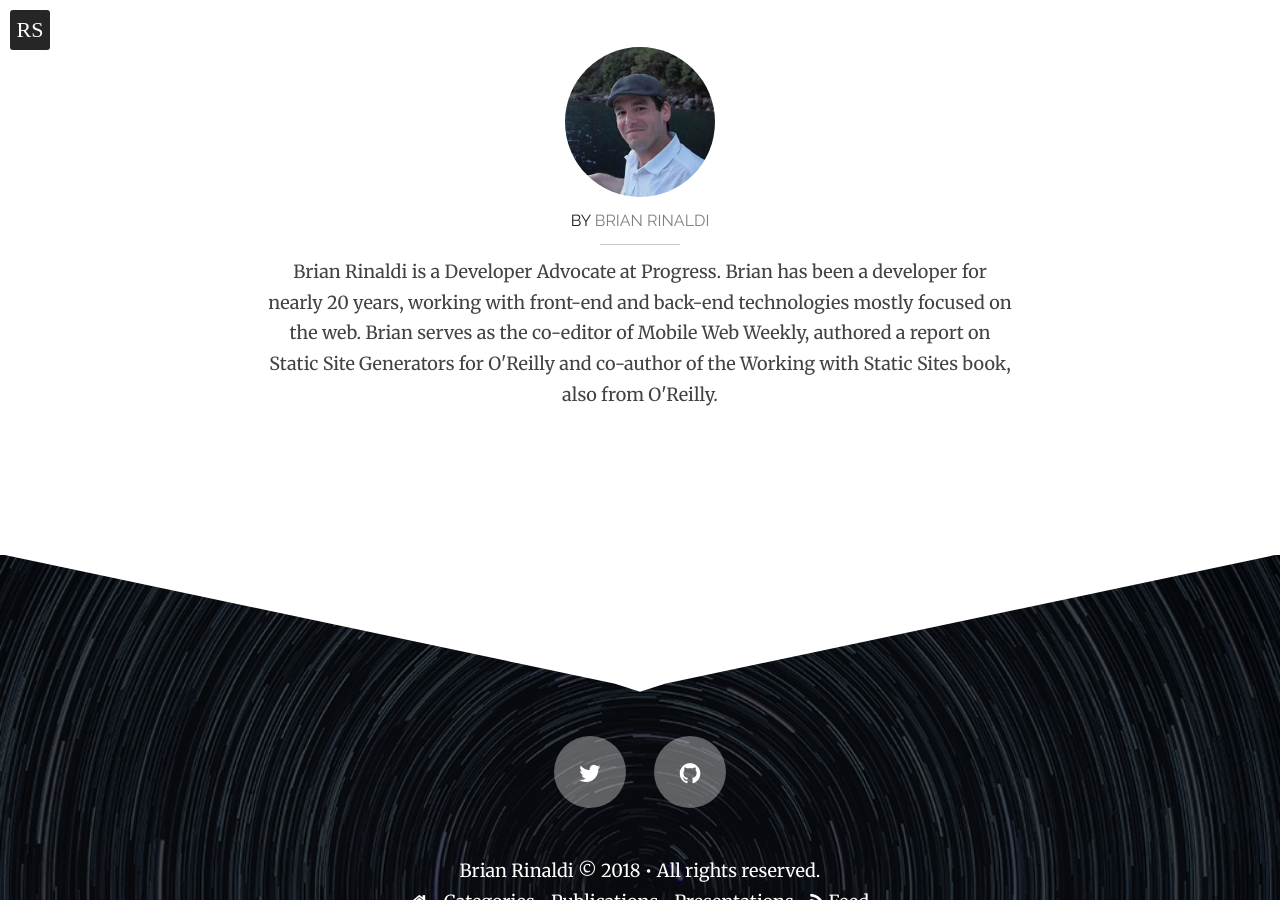
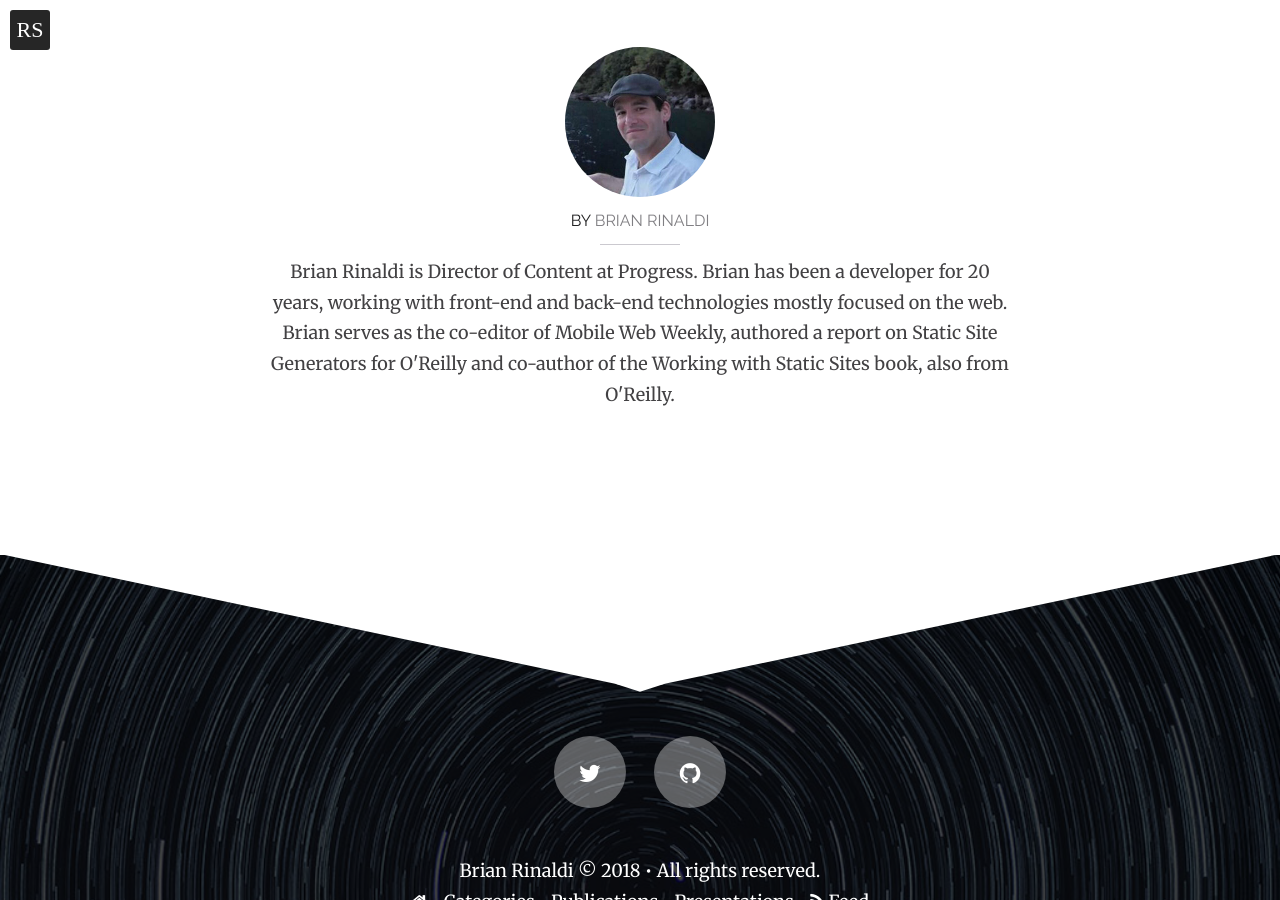
Before and after one commit to remotesynth/remotesynth.github.io, a Jekyll site: the page built from _posts/2017-02-06-how-ssgs-work.md, in a window 1280 px wide and 900 px high, scrolled down 1624 px. Built offline with Jekyll 4.4.1, drawn with Linux system fonts in a browser that asks for light colours; comment, search, counter and statistics services are not loaded.

Commit message:
change about me

```diff
--- a/_config.yml
+++ b/_config.yml
@@ -46,7 +46,7 @@ author:
   picture:        brian.jpg
   email:          brian.rinaldi@gmail.com
   # Use the coder's toolbox at http://coderstoolbox.net/string/#!encoding=xml&action=encode&charset=us_ascii to encode your description into XML string
-  description:    Brian Rinaldi is a Developer Advocate at Progress. Brian has been a developer for nearly 20 years, working with front-end and back-end technologies mostly focused on the web. Brian serves as the co-editor of Mobile Web Weekly, authored a report on Static Site Generators for O&#39;Reilly and  co-author of the Working with Static Sites book, also from O&#39;Reilly.
+  description:    Brian Rinaldi is Director of Content at Progress. Brian has been a developer for 20 years, working with front-end and back-end technologies mostly focused on the web. Brian serves as the co-editor of Mobile Web Weekly, authored a report on Static Site Generators for O&#39;Reilly and  co-author of the Working with Static Sites book, also from O&#39;Reilly.
   # Social networking links used in footer. Update and remove as you like.
   twitter: remotesynth
   facebook:
```
